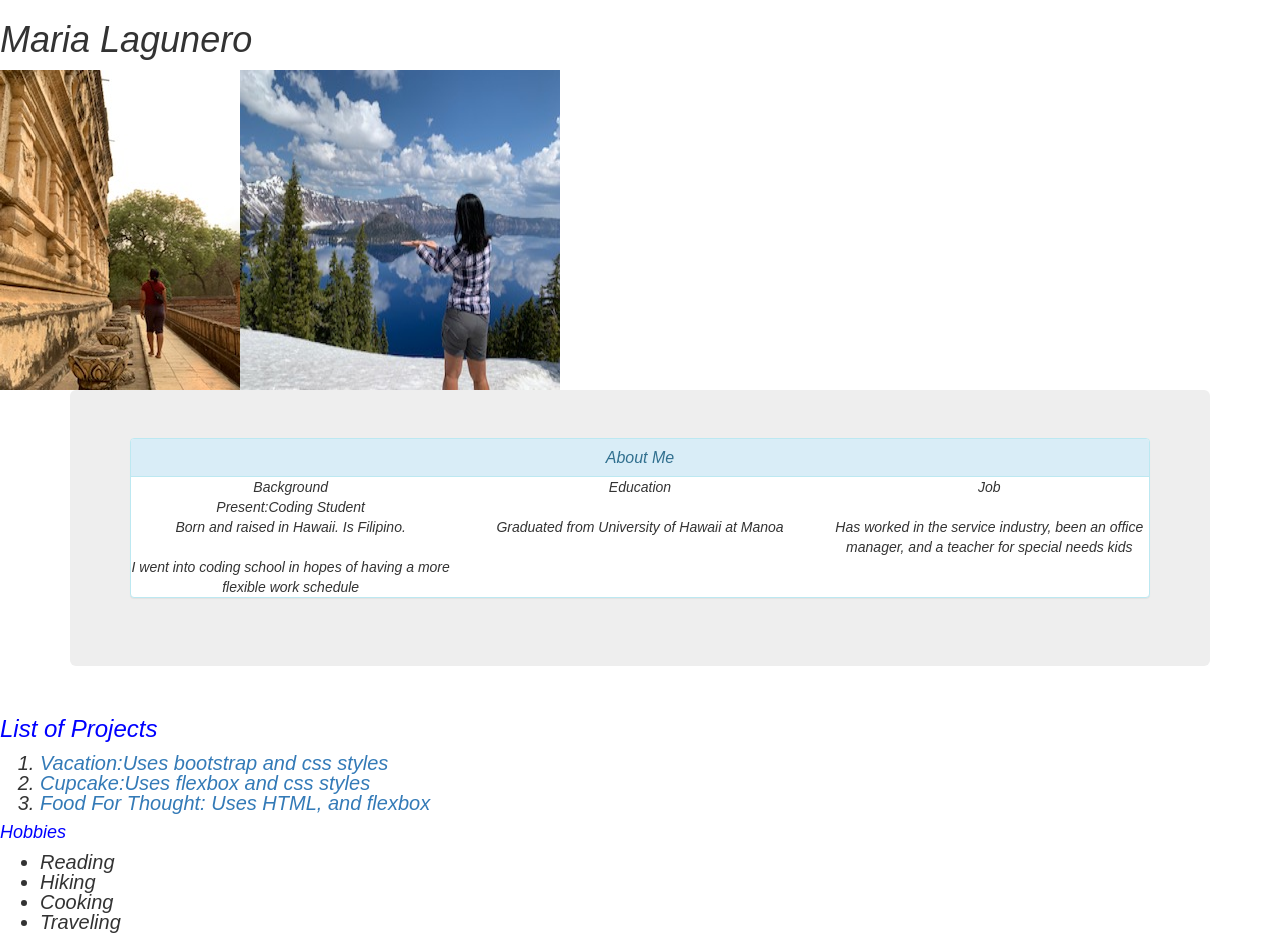
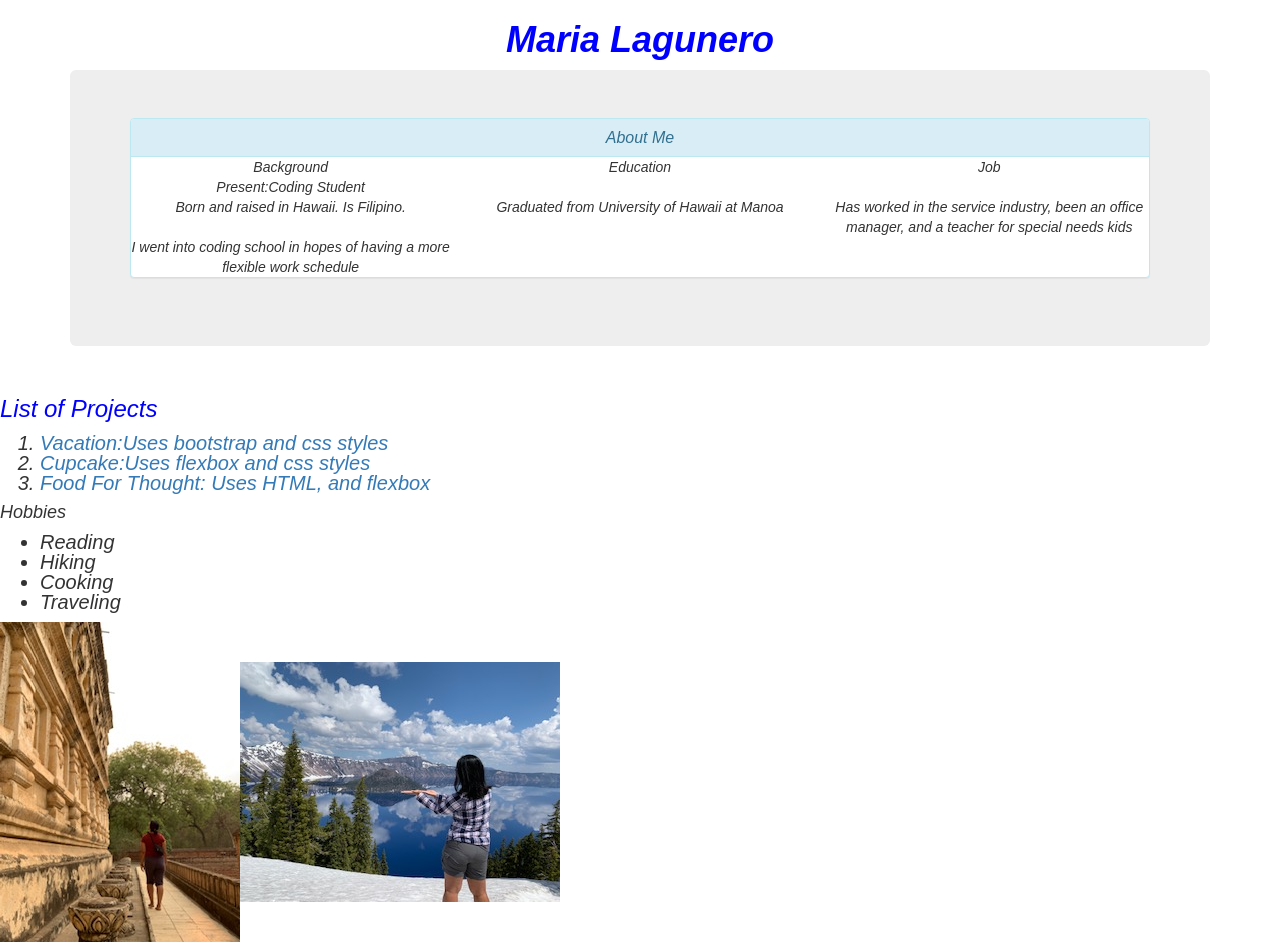
Before and after one commit to marialagunero/firstcodereview, a plain HTML site: page index.html in a window 1280 px wide. Drawn offline with nearby package versions, Linux system fonts and the light colour scheme.

Commit message:
add img to the bottom and continued to work on colums

```diff
--- a/css/styles.css
+++ b/css/styles.css
@@ -4,19 +4,19 @@ body {
   font-family: sans-serif;
 }
 
-h2 {
+h1 {
   color: blue;
   text-align: center;
 
 }
 
-h3 {
+h2 {
   color:blue;
-  text-align: left;
+  text-align: center;
 
 }
 
-h4 {
+h3 {
   color:blue;
   text-align: left;
 
@@ -46,7 +46,8 @@ line-height: 20px;
 
 .class1 {
  display: flex;
- text-align:
+ text-align: center;
+ align-items: center;
 
 }
 
--- a/index.html
+++ b/index.html
@@ -10,14 +10,7 @@
   <body>
 
 
-    <h1>Maria Lagunero</h1>
-
-      <div class="class1">
-        <img src="img/img1.jpg" alt="maria1">
-        <img src="img/img2.jpg" alt="maria2">
-      </div>
-
-
+    <h1><strong>Maria Lagunero</strong></h1>
 
       <div class="container">
         <div class="jumbotron">
@@ -69,6 +62,12 @@
       </ul>
 
 
+      <div class="class1">
+        <img src="img/img1.jpg" alt="maria1">
+        <img src="img/img2.jpg" alt="maria2">
+      </div>
+
+
 
 
   </body>
```
